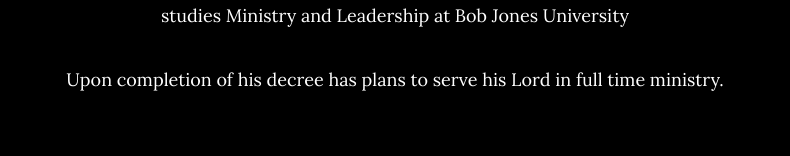
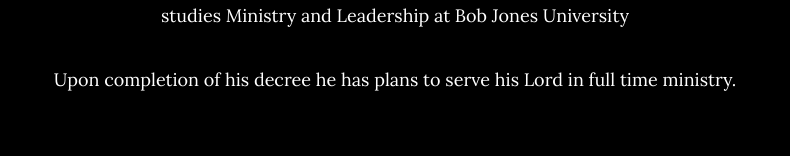
Before and after one commit to meber681/meber681.github.io, a plain HTML site: page index.html in a window 1280 px wide. Shown: the part 1193-1349 px from the top of the page, without its empty margins (245-1035 px from the left). Drawn offline with nearby package versions, Linux system fonts and the light colour scheme.

Commit message:
Add files via upload

```diff
--- a/index.html
+++ b/index.html
@@ -42,7 +42,7 @@
                     <h2>About Michael</h2>
                     <p>Born in the South of&nbsp; Germany Michael emigrated to Thailand in the early nineties. where he received in early August 2001 the Lord Jesus Christ as his Savior.&nbsp;</p>
                     <p>Presently Michael is living in Greenville SC. He serves at Grace Bible Church and studies Ministry and Leadership at Bob Jones University</p>
-                    <p>Upon completion of his decree has plans to serve his Lord in full time ministry.</p>
+                    <p>Upon completion of his decree he has plans to serve his Lord in full time ministry.</p>
                 </div>
             </div>
         </div>
```
